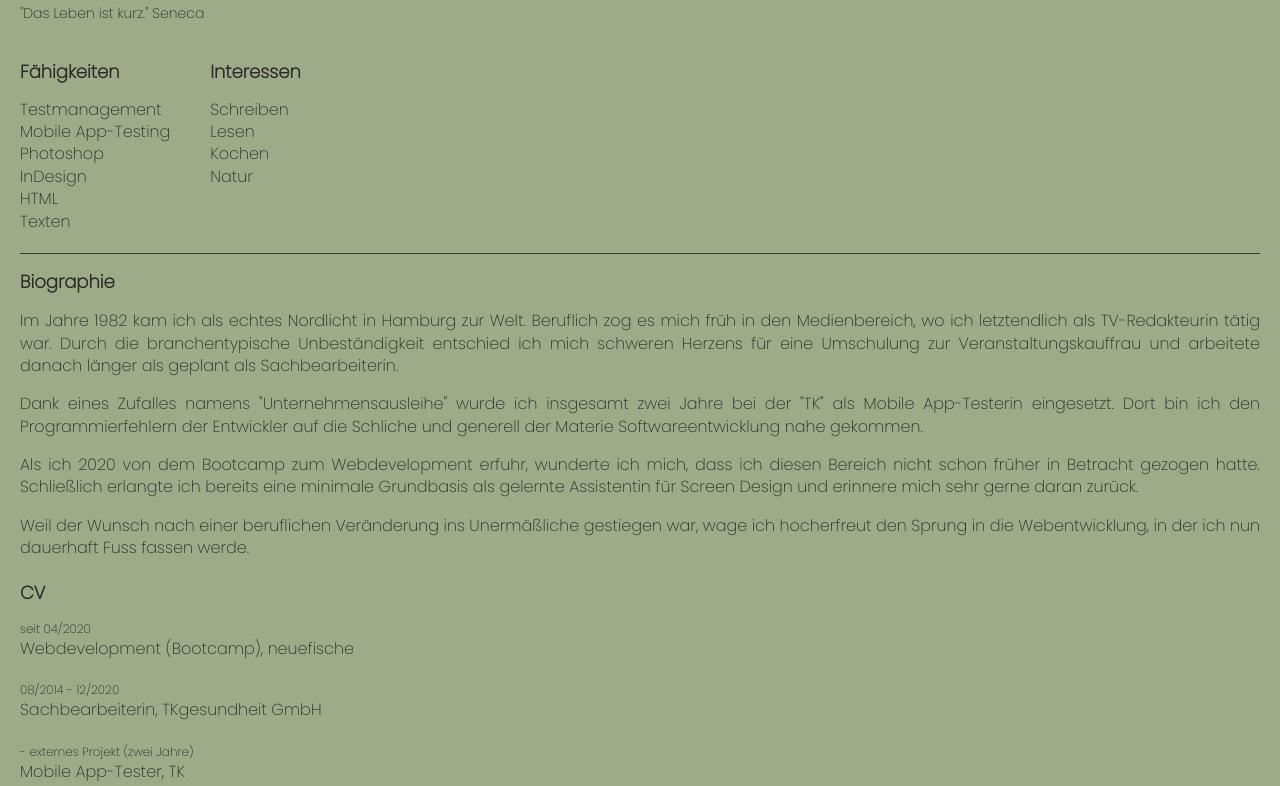
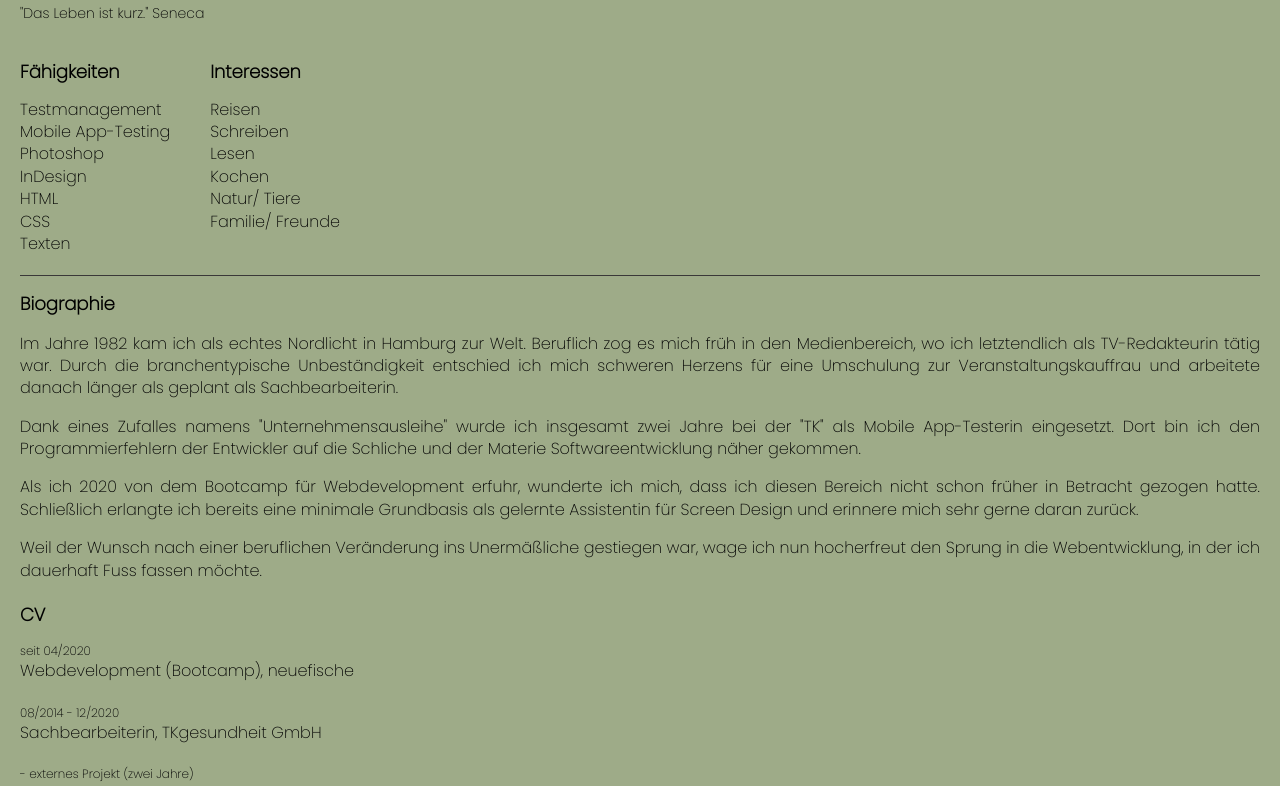
Before and after one commit to danicadombek/personal-website, a plain HTML site: page index.html in a window 1280 px wide. Shown: the part 1451-2237 px from the top of the page. Drawn offline with Linux system fonts and the light colour scheme.

Commit message:
Fill skills and interests

```diff
--- a/index.html
+++ b/index.html
@@ -35,6 +35,7 @@
           <li>Photoshop</li>
           <li>InDesign</li>
           <li>HTML</li>
+          <li>CSS</li>
           <li>Texten</li>
           </ul>
           </div>
@@ -42,10 +43,13 @@
         <div class="flex-margin">
           <h2>Interessen</h2>
           <ul>
+          <li>Reisen</li>
           <li>Schreiben</li>
           <li>Lesen</li>
           <li>Kochen</li>
-          <li>Natur</li>
+          <li>Natur/ Tiere</li>
+          <li>Familie/ Freunde</li>
+
         </ul>
       </div>
 
@@ -63,14 +67,14 @@
           </p>
             <p class="biographie-text">Dank eines Zufalles namens "Unternehmensausleihe" wurde ich insgesamt zwei Jahre
             bei der "TK" als Mobile App-Testerin eingesetzt. Dort bin ich den
-            Programmierfehlern der Entwickler auf die Schliche und generell der Materie Softwareentwicklung nahe gekommen.
+            Programmierfehlern der Entwickler auf die Schliche und der Materie Softwareentwicklung näher gekommen.
             </p>
-          <p class="biographie-text">Als ich 2020 von dem Bootcamp zum Webdevelopment erfuhr, wunderte ich mich, dass
+          <p class="biographie-text">Als ich 2020 von dem Bootcamp für Webdevelopment erfuhr, wunderte ich mich, dass
             ich diesen Bereich nicht schon früher in Betracht gezogen hatte. Schließlich erlangte ich bereits eine minimale
             Grundbasis als gelernte Assistentin für Screen Design und erinnere mich sehr gerne daran zurück.
           </p>
         <p class="biographie-text">Weil der Wunsch nach einer beruflichen Veränderung ins Unermäßliche gestiegen war,
-          wage ich hocherfreut den Sprung in die Webentwicklung, in der ich nun dauerhaft Fuss fassen werde.
+          wage ich nun hocherfreut den Sprung in die Webentwicklung, in der ich dauerhaft Fuss fassen möchte.
         </p>
           </p>
         </section>
@@ -108,7 +112,7 @@
           </section>
 
           <section class="standard-margin">
-            <h2>Meet me</h2>
+            <h2>Social Media</h2>
             <ul class="social-media">
             <li><a href="https://codepen.io/DanicaD" rel="noopener noreferrer" target="_blank"><img src="./images/logos/codepen.png" alt="CodePen" class="img-logos"></a></li>
             <li><a href="https://github.com/danicadombek" rel="noopener noreferrer" target="_blank"><img src="./images/logos/github.png" alt="Github" class="img-logos"></a></li>
--- a/style.css
+++ b/style.css
@@ -21,7 +21,6 @@ header {
 
 body {
   background-color: var(--primary);
-  color: var(--black);
   font-family: 'Poppins', sans-serif;
   line-height: 1.4;
   margin: 0;
```
